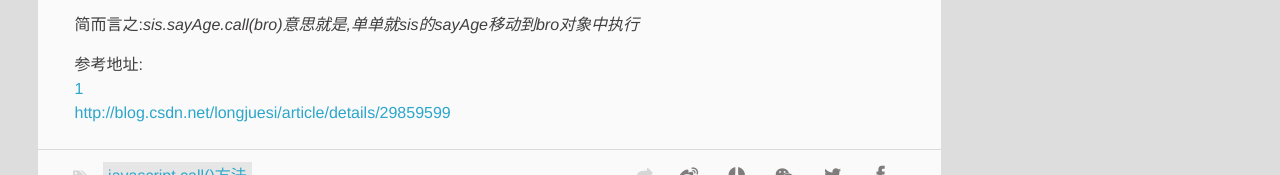
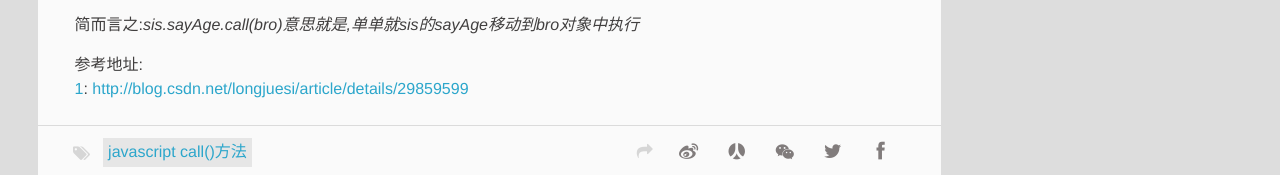
Before and after one commit to SUNOW2/SUNOW2.github.io, a plain HTML site: page 2017/03/19/call/index.html in a window 1280 px wide. Shown: the part 1877-2052 px from the top of the page. Drawn offline with Linux system fonts and the light colour scheme; a script that the page names is missing.

Commit message:
Site updated: 2017-03-20 09:30:27

```diff
--- a/2017/03/19/call/index.html
+++ b/2017/03/19/call/index.html
@@ -23,7 +23,7 @@
 用法call([thisObj[,arg1[arg2[,[,…argN]]]]]);
 参数thisObj: 可选项，将被当作当前对象的对象arg1,arg2,…,argN: 可选项，被传递方法的参数序列
 说明call()方法可以用来代替另一个对象来调用一个方法。call()方法可将一个函数的对象上下文从">
-<meta property="og:updated_time" content="2017-03-20T01:28:57.281Z">
+<meta property="og:updated_time" content="2017-03-20T01:30:10.187Z">
 <meta name="twitter:card" content="summary">
 <meta name="twitter:title" content="javascript call()方法">
 <meta name="twitter:description" content="javascript call()方法定义调用一个对象的一个方法，以另一个对象替换当前对象
@@ -146,7 +146,7 @@ var bro = new Brother();
 sis.sayAge.call(bro);
 </code></pre><p>解析:sis.sayAge.call(bro)调用的方法是Sister中的方法，但是其中的this(上下文)却变成了<br>Brother,用文档的解释就是:只有这个sayAge是sayAge是sis对象的，其执行环境却是bro的</p>
 <p>简而言之:<em>sis.sayAge.call(bro)意思就是,单单就sis的sayAge移动到bro对象中执行</em></p>
-<p>参考地址:<br><a href="http://blog.csdn.net/longjuesi/article/details/29859599" target="_blank" rel="external">1</a><br><a href="http://blog.csdn.net/longjuesi/article/details/29859599" target="_blank" rel="external">http://blog.csdn.net/longjuesi/article/details/29859599</a></p>
+<p>参考地址:<br><a href="http://blog.csdn.net/longjuesi/article/details/29859599" target="_blank" rel="external">1</a>: <a href="http://blog.csdn.net/longjuesi/article/details/29859599" target="_blank" rel="external">http://blog.csdn.net/longjuesi/article/details/29859599</a></p>
 
 	</div>
 		<footer class="article-footer clearfix">
--- a/index.html
+++ b/index.html
@@ -128,7 +128,7 @@ var bro = new Brother();
 sis.sayAge.call(bro);
 </code></pre><p>解析:sis.sayAge.call(bro)调用的方法是Sister中的方法，但是其中的this(上下文)却变成了<br>Brother,用文档的解释就是:只有这个sayAge是sayAge是sis对象的，其执行环境却是bro的</p>
 <p>简而言之:<em>sis.sayAge.call(bro)意思就是,单单就sis的sayAge移动到bro对象中执行</em></p>
-<p>参考地址:<br><a href="http://blog.csdn.net/longjuesi/article/details/29859599" target="_blank" rel="external">1</a><br><a href="http://blog.csdn.net/longjuesi/article/details/29859599" target="_blank" rel="external">http://blog.csdn.net/longjuesi/article/details/29859599</a></p>
+<p>参考地址:<br><a href="http://blog.csdn.net/longjuesi/article/details/29859599" target="_blank" rel="external">1</a>: <a href="http://blog.csdn.net/longjuesi/article/details/29859599" target="_blank" rel="external">http://blog.csdn.net/longjuesi/article/details/29859599</a></p>
 
 
 
```
